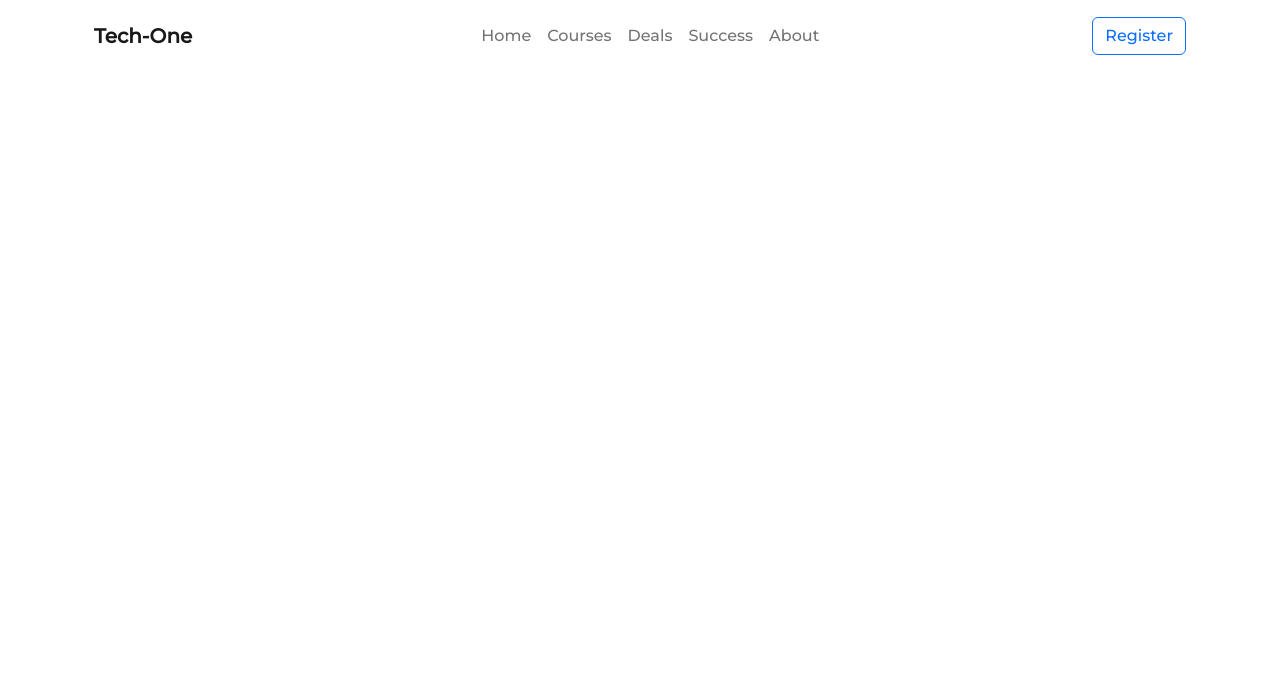
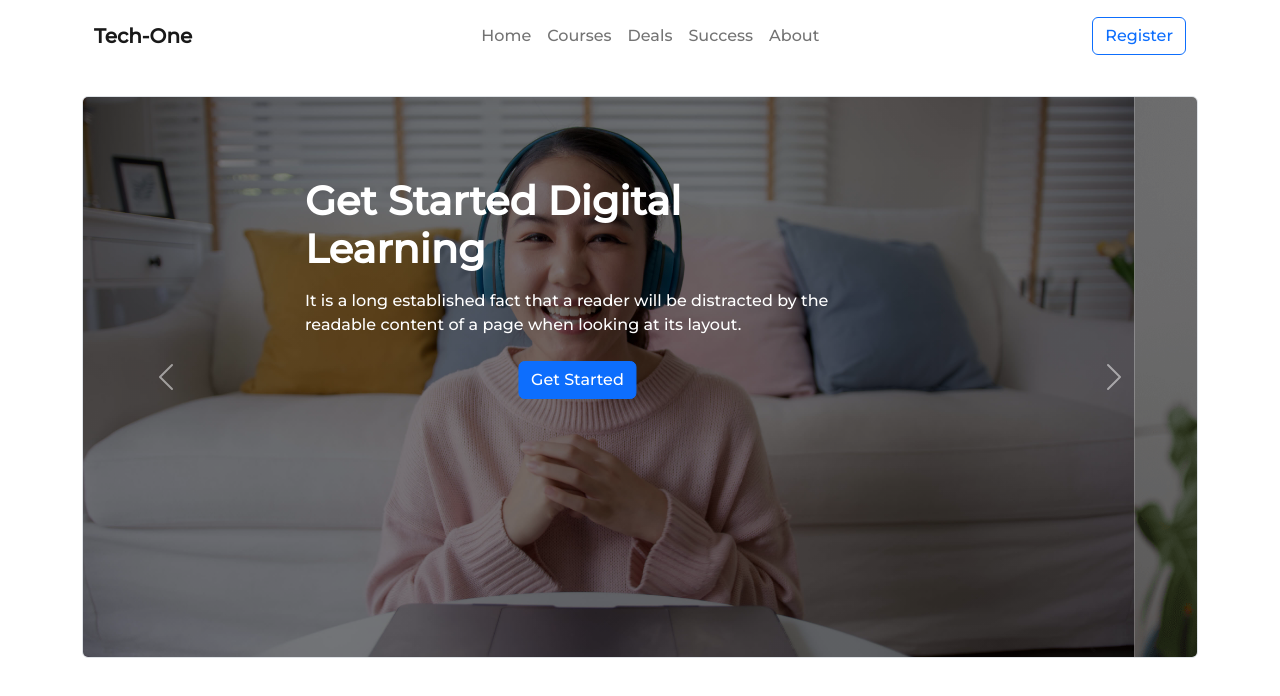
Before and after one commit to Muhaiminulsarkar/Tech-One-Site, a plain HTML site: page index.html in a window 1280 px wide. Drawn offline with nearby package versions, Linux system fonts and the light colour scheme.

Commit message:
slider part added

```diff
--- a/index.html
+++ b/index.html
@@ -59,7 +59,44 @@
 
         <!-- slider part start -->
 
+        <section class="mt-4">
+            <div id="carouselExampleControls" class="carousel slide" data-bs-ride="carousel">
+                <div class="carousel-inner border rounded">
+                    <div class="carousel-item active banner-image1">
+                        <div class="row d-flex justify-content-center mt-5">
+                            <div class="col-6 d-flex flex-column align-items-center  pt-3 text-white">
+                                <h1 class="fw-bold mb-3 mt-3">Get Started Digital Learning</h1>
+                                <p>It is a long established fact that a reader will be distracted by the
+                                    readable
+                                    content of a page when looking at its layout. </p>
+                                <button class="btn btn-primary mt-2" type="submit">Get Started</button>
+                            </div>
+                        </div>
+                    </div>
+                    <div class="carousel-item banner-image2">
+                        <div class="row d-flex justify-content-center align-items-center mt-5">
+                            <div class="col-6 d-flex flex-column align-items-center  pt-3 text-white">
+                                <h1 class="fw-bold mb-3">Get Started Digital Learning</h1>
+                                <p>It is a long established fact that a reader will be distracted by the readable
+                                    content of a page when looking at its layout. </p>
+                                <button class="btn btn-primary mt-2" type="submit">Get Started</button>
+                            </div>
+                        </div>
+                    </div>
 
+                </div>
+                <button class="carousel-control-prev" type="button" data-bs-target="#carouselExampleControls"
+                    data-bs-slide="prev">
+                    <span class="carousel-control-prev-icon" aria-hidden="true"></span>
+                    <span class="visually-hidden">Previous</span>
+                </button>
+                <button class="carousel-control-next" type="button" data-bs-target="#carouselExampleControls"
+                    data-bs-slide="next">
+                    <span class="carousel-control-next-icon" aria-hidden="true"></span>
+                    <span class="visually-hidden">Next</span>
+                </button>
+            </div>
+        </section>
 
 
 
--- a/style.css
+++ b/style.css
@@ -4,3 +4,19 @@ body {
     font-family: 'Poppins', sans-serif;
     font-family: 'Montserrat', sans-serif;
 }
+
+.banner-image1 {
+    background-image: linear-gradient(rgba(0, 0, 0, 0.5), rgba(0, 0, 0, 0.5)), url("images/cover/cover-3.jpg");
+    background-repeat: no-repeat;
+    background-size: cover;
+    background-position: center;
+    height: 70vh;
+}
+
+.banner-image2 {
+    background-image: linear-gradient(rgba(0, 0, 0, 0.5), rgba(0, 0, 0, 0.5)), url("images/cover/cover-1.png");
+    background-repeat: no-repeat;
+    background-size: cover;
+    background-position: center;
+    height: 70vh;
+}
```
